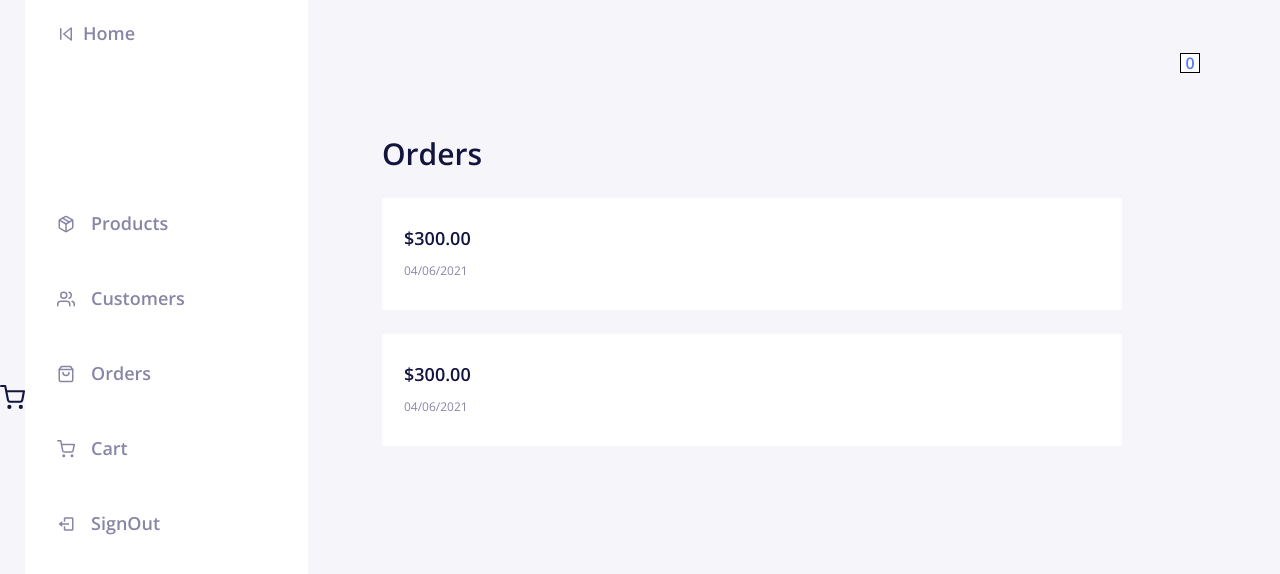
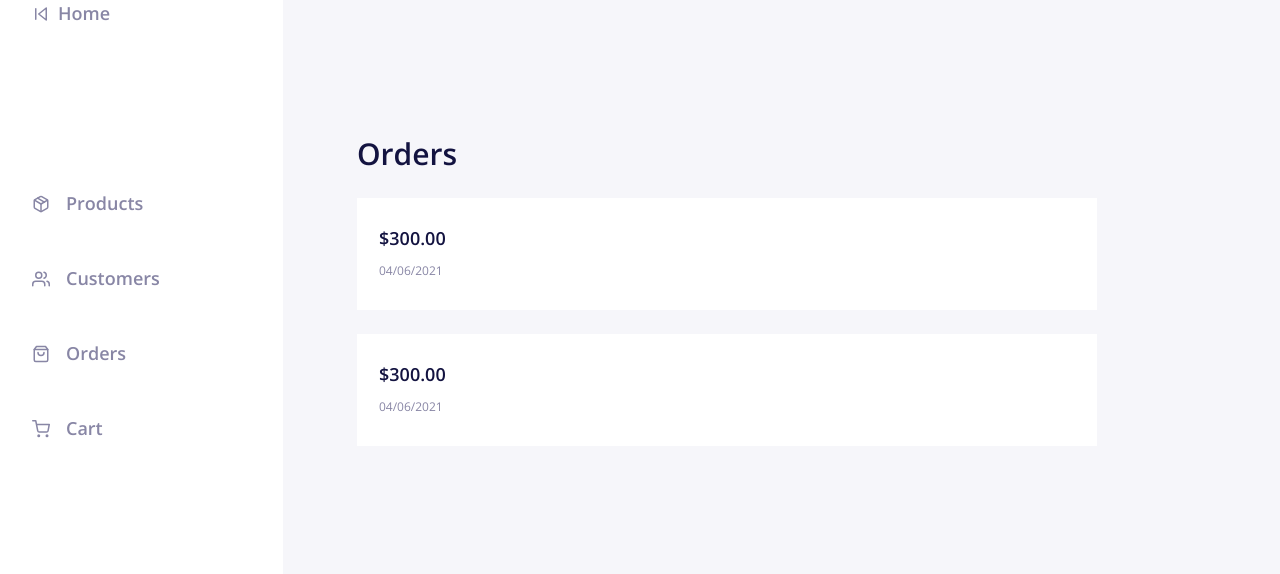
Before and after one commit to Jose-Caldas/jrc-app-store, a Next.js app: page /orders in a window 1280 px wide. Shown: the top 574 px of the page. Built offline with nearby package versions, Linux system fonts and the light colour scheme.

Commit message:
update: links

```diff
--- a/src/components/SideBar.tsx
+++ b/src/components/SideBar.tsx
@@ -1,5 +1,6 @@
-import { Box, Icon, Stack, Text, Flex, Link } from "@chakra-ui/react";
+import { Box, Icon, Stack, Text, Flex } from "@chakra-ui/react";
 import React from "react";
+import Link from "next/link";
 import {
   FiPackage,
   FiUsers,
@@ -14,7 +15,7 @@ import { ActiveLink } from "./ActiveLink";
 export function SideBar() {
   return (
     <Box
-      as="aside"
+      as="form"
       width="283px"
       height="100vh"
       bg="#FFFFFF"
@@ -24,41 +25,37 @@ export function SideBar() {
       fontWeight="600"
       color="#8886A5"
     >
+      {/* <Icon as={FiSkipBack} /> */}
+      <Flex alignItems="center" cursor="pointer">
+        <Icon as={FiSkipBack} />
         <Link href="/dashboard">
-        <Flex align="center" mt="20px">
-          <Icon as={FiSkipBack} />
           <Text ml="8px">Home</Text>
+        </Link>
       </Flex>
-      </Link>
+
       <Stack spacing="12" alignItems="flex-start" pt="163px">
-        <Flex alignItems="center">
-          <Link href="/productsList" display="flex" alignItems="center">
+        <Flex alignItems="center" cursor="pointer">
           <Icon as={FiPackage} />
+          <Link href="/productsList">
             <Text ml="16px">Products</Text>
           </Link>
         </Flex>
-        <Flex alignItems="center">
-          <Link href="/customers" display="flex" alignItems="center">
+        <Flex alignItems="center" cursor="pointer">
           <Icon as={FiUsers} />
+          <Link href="/customers">
             <Text ml="16px">Customers</Text>
           </Link>
         </Flex>
-        <Flex alignItems="center">
-          <Link href="/orders" display="flex" alignItems="center">
+        <Flex alignItems="center" cursor="pointer">
           <Icon as={FiShoppingBag} />
+          <Link href="/orders">
             <Text ml="16px">Orders</Text>
           </Link>
         </Flex>
-        <Flex alignItems="center">
-          <Link href="/cart" display="flex" alignItems="center">
+        <Flex alignItems="center" cursor="pointer">
           <Icon as={FiShoppingCart} />
+          <Link href="/cart">
             <Text ml="16px">Cart</Text>
-          </Link>
-        </Flex>
-        <Flex alignItems="center">
-          <Link href="/" display="flex" alignItems="center">
-            <Icon as={BiLogOut} />
-            <Text ml="16px">SignOut</Text>
           </Link>
         </Flex>
       </Stack>
--- a/src/context/AuthContext.tsx
+++ b/src/context/AuthContext.tsx
@@ -3,12 +3,11 @@ import {
   Dispatch,
   ReactNode,
   SetStateAction,
-  useEffect,
   useState,
 } from "react";
 import { api } from "../pages/api";
 import Router from "next/router";
-import { setCookie, parseCookies } from "nookies";
+import { setCookie } from "nookies";
 
 type SignInCredentials = {
   email: string;
@@ -62,7 +61,7 @@ export async function getProducts(): Promise<Product[]> {
 
 export function AuthProvider({ children }: AuthProviderProps) {
   const [user, setUser] = useState<User>(null);
-  const wasVerified = !!user;
+  // const wasVerified = !!user;
 
   async function SignIn({ email, password }: SignInCredentials) {
     try {
--- a/src/pages/_app.tsx
+++ b/src/pages/_app.tsx
@@ -5,7 +5,6 @@ import { theme } from "../styles/theme";
 import { QueryClient, QueryClientProvider } from "react-query";
 import { ReactQueryDevtools } from "react-query/devtools";
 import { AuthProvider } from "../context/AuthContext";
-import { LoginProvider } from "../context/LoginContext";
 
 const queryClient = new QueryClient();
 
--- a/src/pages/dashboard.tsx
+++ b/src/pages/dashboard.tsx
@@ -14,7 +14,6 @@ export default function Dashboard({ loggedUser }: { loggedUser: User }) {
   }, [loggedUser]);
   return (
     <Flex>
-      <CartLink />
       <SideBar />
       <Flex flex="1" flexDirection="column" mt="131px" p="30px">
         <Text fontSize="40px" fontWeight="600" mb="22px">
--- a/src/pages/index.tsx
+++ b/src/pages/index.tsx
@@ -5,8 +5,8 @@ import { useForm } from "react-hook-form";
 
 import * as yup from "yup";
 import { yupResolver } from "@hookform/resolvers/yup";
-import { useContext, useEffect } from "react";
-import { APP_TOKEN, AuthContext, User } from "../context/AuthContext";
+import { useContext } from "react";
+import { APP_TOKEN, AuthContext } from "../context/AuthContext";
 import nookies from "nookies";
 
 type SignInFormData = {
--- a/src/pages/orders.tsx
+++ b/src/pages/orders.tsx
@@ -6,7 +6,6 @@ import { SideBar } from "../components/SideBar";
 export default function Orders() {
   return (
     <Flex>
-      <CartLink />
       <SideBar />
       <Flex flexDirection="column" mt="131px">
         <Text fontSize="30px" fontWeight="600" mb="22px">
```
Also changed, not shown: src/context/LoginContext.tsx (deleted, +0 -16 lines), src/pages/cart.tsx (+9 -3 lines), src/pages/productsList.tsx (+4 -4 lines). Lines whose indentation alone changed are shown as unchanged.
